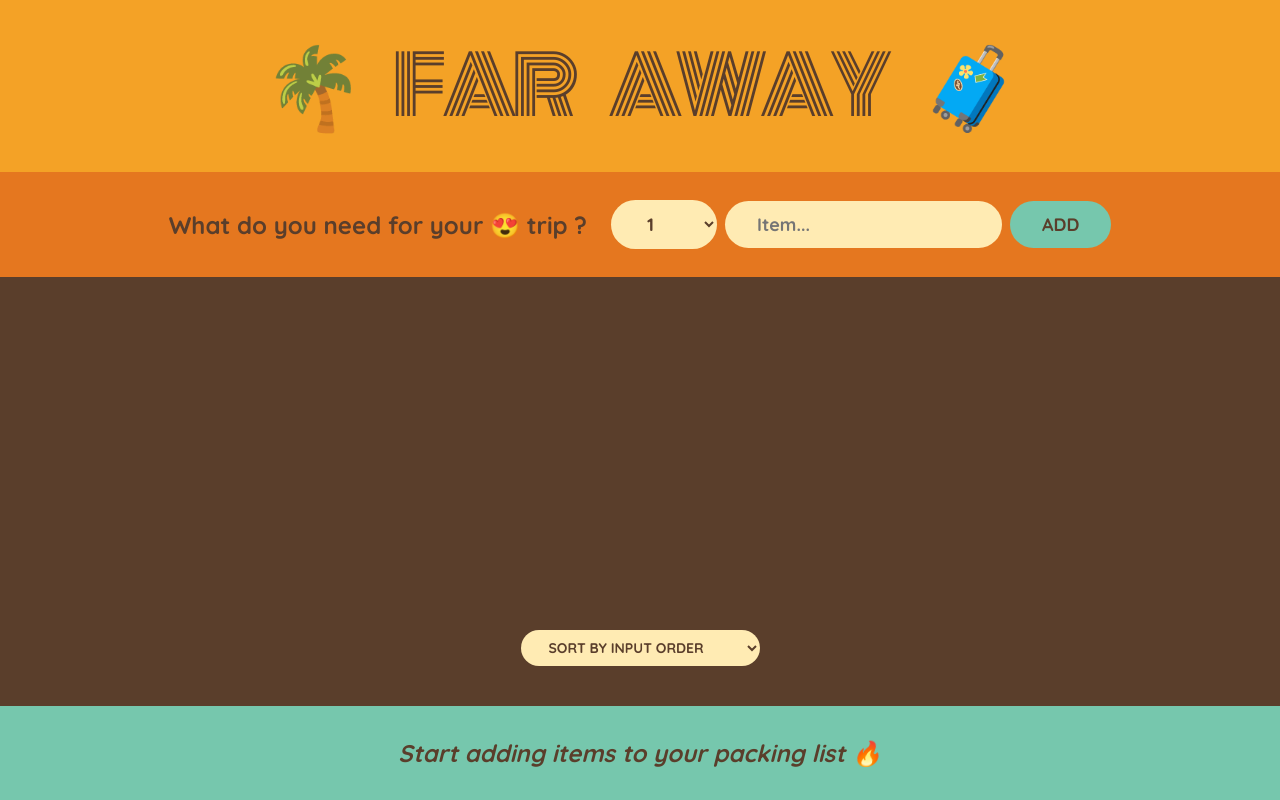
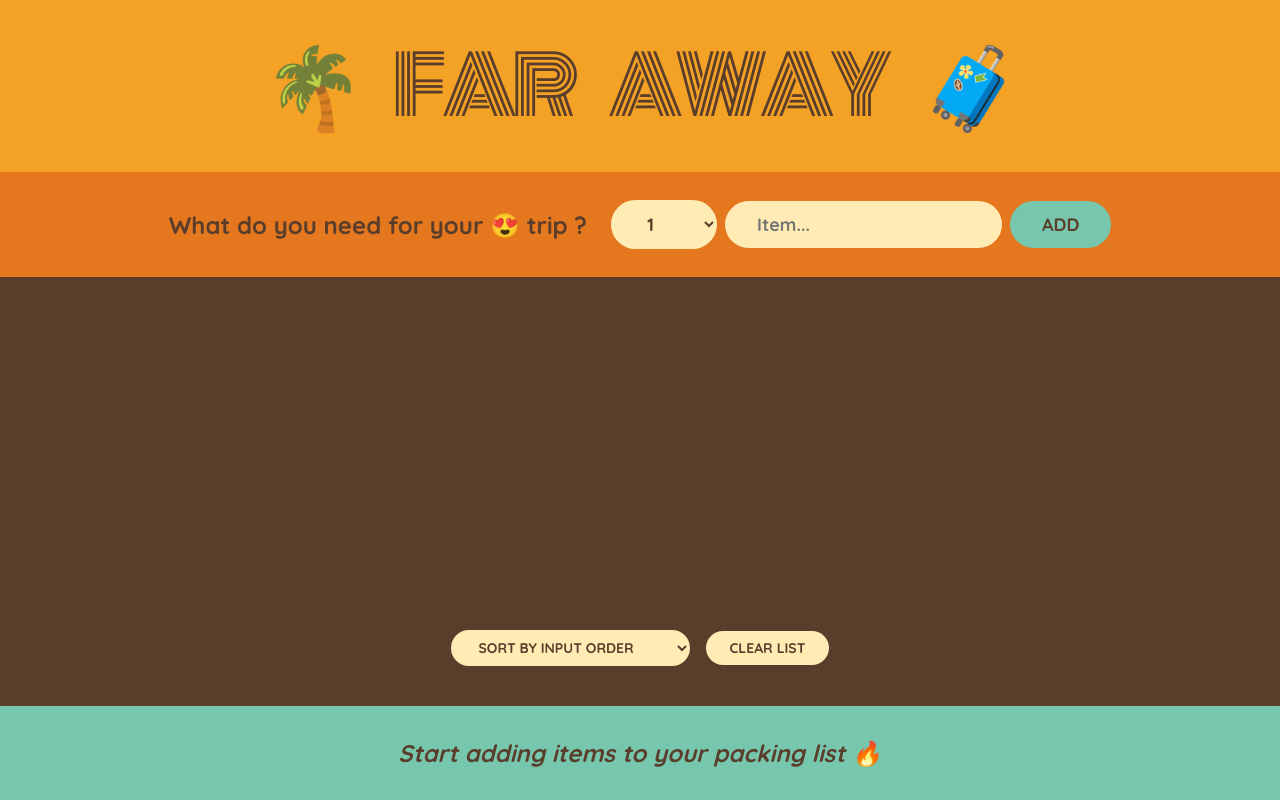
Before and after one commit to akamensi/Ultimate-react-learning, a React (Create React App) app in the folder 05-travel-list/: page / in a window 1280 px wide. Built offline with nearby package versions, Linux system fonts and the light colour scheme.

Commit message:
Clearing List

```diff
--- a/05-travel-list/src/App.js
+++ b/05-travel-list/src/App.js
@@ -23,6 +23,13 @@ export default function App() {
     );
   }
 
+  function handleClearItems() {
+    const confirmed = window.confirm(
+      "Are you sure you want to clear the list ?"
+    );
+    if (confirmed) setItems([]);
+  }
+
   return (
     <div className="app">
       <Logo />
@@ -31,6 +38,7 @@ export default function App() {
         items={items}
         onDeleteItem={handleDeleteItem}
         onToggleItem={handleToggleItem}
+        onClearItems={handleClearItems}
       />
       <Stats items={items} />
     </div>
--- a/05-travel-list/src/components/PackingList.js
+++ b/05-travel-list/src/components/PackingList.js
@@ -1,10 +1,12 @@
 import Item from "./Item";
 import { useState } from "react";
 
-function PackingList({ items, onDeleteItem, onToggleItem }) {
+function PackingList({ items, onDeleteItem, onToggleItem, onClearItems }) {
   const [sortBy, setSortBy] = useState("input");
   let sortedItems;
+
   if (sortBy === "input") sortedItems = items;
+
   if (sortBy === "description")
     sortedItems = items
       .slice()
@@ -14,6 +16,7 @@ function PackingList({ items, onDeleteItem, onToggleItem }) {
     sortedItems = items
       .slice()
       .sort((a, b) => Number(a.packed) - Number(b.packed));
+
   return (
     <div className="list">
       <ul>
@@ -32,6 +35,7 @@ function PackingList({ items, onDeleteItem, onToggleItem }) {
           <option value="description">Sort by description</option>
           <option value="packed">Sort by packed status</option>
         </select>
+        <button onClick={onClearItems}>Clear List</button>
       </div>
     </div>
   );
```
